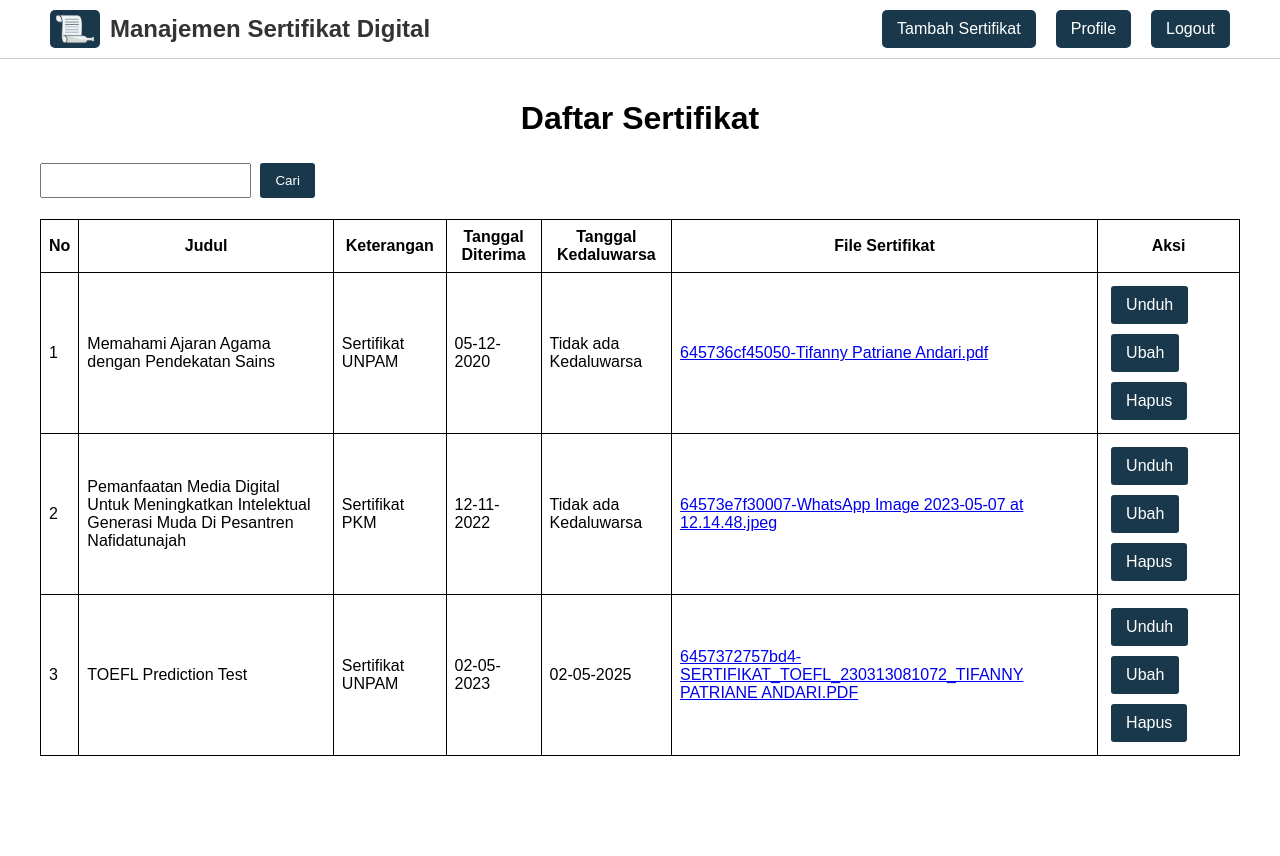
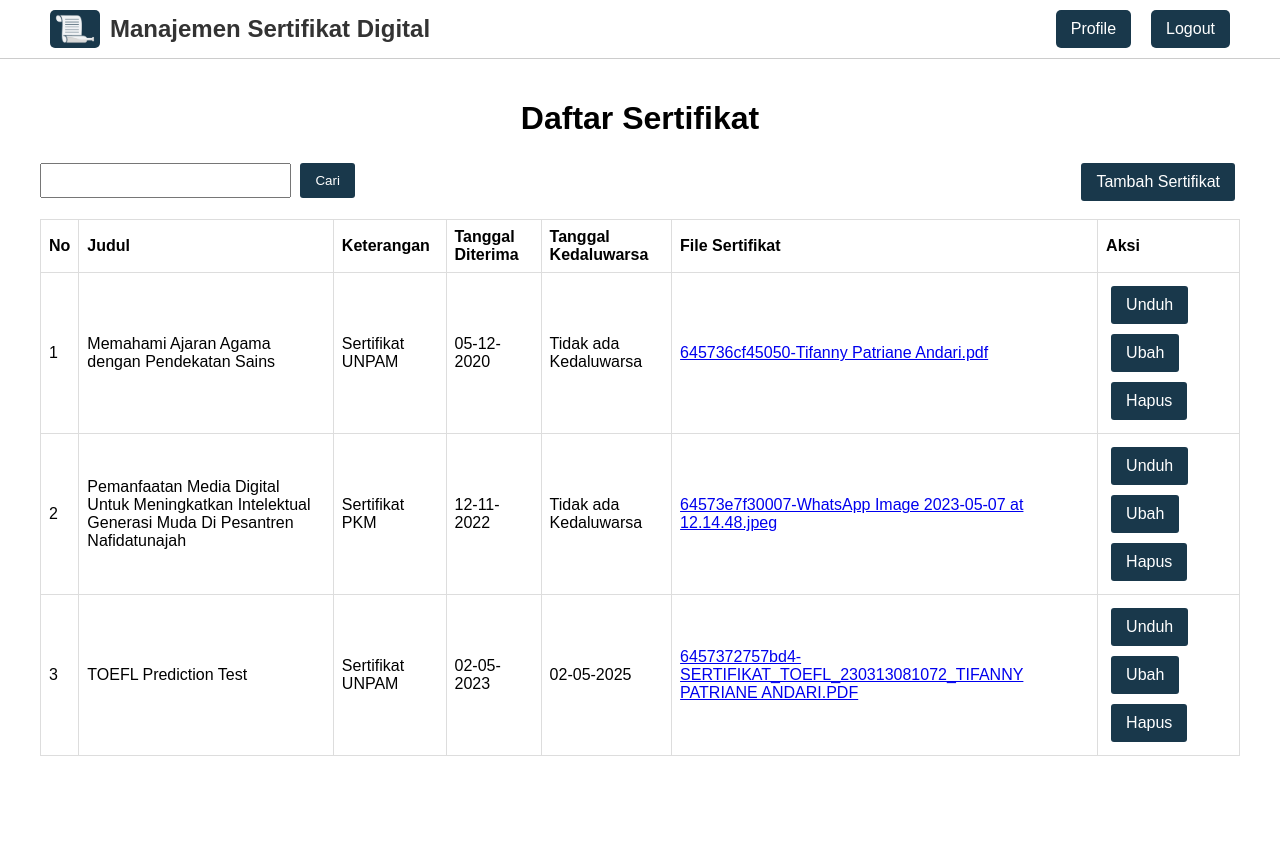
Before and after one commit to hako-975/manajemen-sertifikat-digital, a PHP site: page / in a window 1280 px wide. Run offline with PHP 8.4, Linux system fonts and the light colour scheme; a user stored in the database is signed in; data comes from the database, SQL or seed files in the repository.

Commit message:
responsive

```diff
--- a/head.php
+++ b/head.php
@@ -1,2 +1,3 @@
+<meta name="viewport" content="width=device-width, initial-scale=1, maximum-scale=1">
 <link rel="stylesheet" href="style.css">
 <link rel="icon" href="img/logo-no-text.png">
--- a/index.php
+++ b/index.php
@@ -36,6 +36,8 @@ if (isset($_POST['btnCari'])) {
 
     <div class="container">
         <h1 class="text-center">Daftar Sertifikat</h1>
+        <div>
+            <div style="float: left;">
                 <form method="post" class="form-search">
                     <input type="text" name="keyword" id="keyword" required value="<?= (isset($_POST['btnCari'])) ? $keyword : ''; ?>">
                     <button type="submit" name="btnCari" class="btn">Cari</button>
@@ -43,9 +45,15 @@ if (isset($_POST['btnCari'])) {
                         <button type="button" onclick="return window.location.href='index.php'" class="btn">Reset</button>
                     <?php endif ?>
                 </form>
+            </div>
+            <div style="float: right;">
+                <a class="btn" href="tambah_sertifikat.php">Tambah Sertifikat</a>
+            </div>
+        </div>
         <?php if (isset($_POST['btnCari'])): ?>
             <h2>Cari: <?= $keyword; ?></h2>
         <?php endif ?>
+        <div class="table-responsive" style="clear: both;">
             <table border="1" cellpadding="10" cellspacing="0">
             	<thead>
             		<tr>
@@ -86,6 +94,7 @@ if (isset($_POST['btnCari'])) {
             	</tbody>
             </table>
         </div>
+    </div>
 
 </body>
 </html>
--- a/navbar.php
+++ b/navbar.php
@@ -3,7 +3,6 @@
     <a class="navbar-title" href="index.php"><img src="img/logo-no-text.png"> <span>Manajemen Sertifikat Digital</span></a>
     <div class="navbar-button">
       <?php if (isset($_SESSION['id_user'])): ?>
-        <a href="tambah_sertifikat.php">Tambah Sertifikat</a>
         <a href="profile.php">Profile</a>
         <a href="logout.php">Logout</a>
       <?php else: ?>
--- a/style.css
+++ b/style.css
@@ -96,9 +96,25 @@ body {
   align-items: center;
 }
 
-@media (max-width: 550px) {
+.checkbox {
+  margin-left: -30px;
+  margin-top: -20px;
+}
+
+@media (max-width: 576px) {
   .navbar-title {
     font-size: 12px;
+  }
+}
+
+@media (max-width: 992px) {
+  .navbar-container {
+    padding: 10px 10px;
+  }
+
+  .checkbox {
+    margin-left: 20px;
+    margin-top: -20px;
   }
 }
 
@@ -149,7 +165,7 @@ th, td {
 }
 
 .form-search input {
-  padding: 8px 15px;
+  padding: 8px 35px;
 }
 
 .profile {
@@ -164,3 +180,18 @@ th, td {
 .profile th, td {
   text-align: left;
 }
+
+.table-responsive {
+  overflow-x: auto;
+}
+
+.table-responsive table {
+  width: 100%;
+  border-collapse: collapse;
+}
+
+.table-responsive th, .table-responsive td {
+  padding: 8px;
+  text-align: left;
+  border: 1px solid #ddd;
+}
--- a/tambah_sertifikat.php
+++ b/tambah_sertifikat.php
@@ -87,10 +87,10 @@ if (isset($_POST['btnTambah'])) {
             <label for="tanggal_diterima">Tanggal Diterima:</label>
             <input type="date" id="tanggal_diterima" name="tanggal_diterima" required value="<?= date("Y-m-d"); ?>">
             <label for="kedaluwarsa">Dapat Kedaluwarsa?</label>
-            <input type="checkbox" name="kedaluwarsa" id="kedaluwarsa" style="margin-left: -30px; margin-top: -20px;">
+            <input type="checkbox" name="kedaluwarsa" id="kedaluwarsa" class="checkbox">
             <div style="display: none;" id="form_tanggal_kedaluwarsa">
                 <label for="tanggal_kedaluwarsa">Tanggal Kedaluwarsa:</label>
-                <input type="date" id="tanggal_kedaluwarsa" name="tanggal_kedaluwarsa">
+                <input type="date" id="tanggal_kedaluwarsa" name="tanggal_kedaluwarsa" value="<?= date("Y-m-d"); ?>">
             </div>
             <label for="file_sertifikat">File Sertifikat:</label>
             <input type="file" name="file_sertifikat" id="file_sertifikat" required>
--- a/ubah_password.php
+++ b/ubah_password.php
@@ -78,7 +78,7 @@ if (isset($_POST['btnUbah'])) {
           <input type="password" id="password_baru" name="password_baru" required>
           <label for="verifikasi_password_baru">Ketik Ulang Password Baru:</label>
           <input type="password" id="verifikasi_password_baru" name="verifikasi_password_baru" required>
-          <button type="submit" name="btnUbah" class="btn">Ubah</button>
+          <button type="submit" name="btnUbah" class="btn">Kirim</button>
         </form>
     </div>
 
--- a/ubah_profile.php
+++ b/ubah_profile.php
@@ -66,7 +66,7 @@ if (isset($_POST['btnUbah'])) {
           <input type="text" id="username" name="username" required value="<?= $data_user['username']; ?>">
           <label for="nama_lengkap">Nama Lengkap:</label>
           <input type="text" id="nama_lengkap" name="nama_lengkap" required value="<?= $data_user['nama_lengkap']; ?>">
-          <button type="submit" name="btnUbah" class="btn">Ubah</button>
+          <button type="submit" name="btnUbah" class="btn">Kirim</button>
         </form>
     </div>
 
--- a/ubah_sertifikat.php
+++ b/ubah_sertifikat.php
@@ -115,13 +115,13 @@ if (isset($_POST['btnUbah'])) {
             <input type="date" id="tanggal_diterima" name="tanggal_diterima" required value="<?= date("Y-m-d", strtotime($data_sertifikat['tanggal_diterima'])); ?>">
             <label for="kedaluwarsa">Dapat Kedaluwarsa?</label>
             <?php if ($data_sertifikat['tanggal_kedaluwarsa'] == '0000-00-00'): ?>
-                <input type="checkbox" name="kedaluwarsa" id="kedaluwarsa" style="margin-left: -30px; margin-top: -20px;">
+                <input type="checkbox" name="kedaluwarsa" id="kedaluwarsa" class="checkbox">
                 <div style="display: none;" id="form_tanggal_kedaluwarsa">
                     <label for="tanggal_kedaluwarsa">Tanggal Kedaluwarsa:</label>
                     <input type="date" id="tanggal_kedaluwarsa" name="tanggal_kedaluwarsa" value="<?= date("Y-m-d", strtotime($data_sertifikat['tanggal_kedaluwarsa'])); ?>">
                 </div>
             <?php else: ?>
-                <input type="checkbox" name="kedaluwarsa" id="kedaluwarsa" style="margin-left: -30px; margin-top: -20px;" checked>
+                <input type="checkbox" name="kedaluwarsa" id="kedaluwarsa" class="checkbox" checked>
                 <div id="form_tanggal_kedaluwarsa">
                     <label for="tanggal_kedaluwarsa">Tanggal Kedaluwarsa:</label>
                     <input type="date" id="tanggal_kedaluwarsa" name="tanggal_kedaluwarsa" value="<?= date("Y-m-d", strtotime($data_sertifikat['tanggal_kedaluwarsa'])); ?>">
```
Lines whose indentation alone changed are shown as unchanged.
